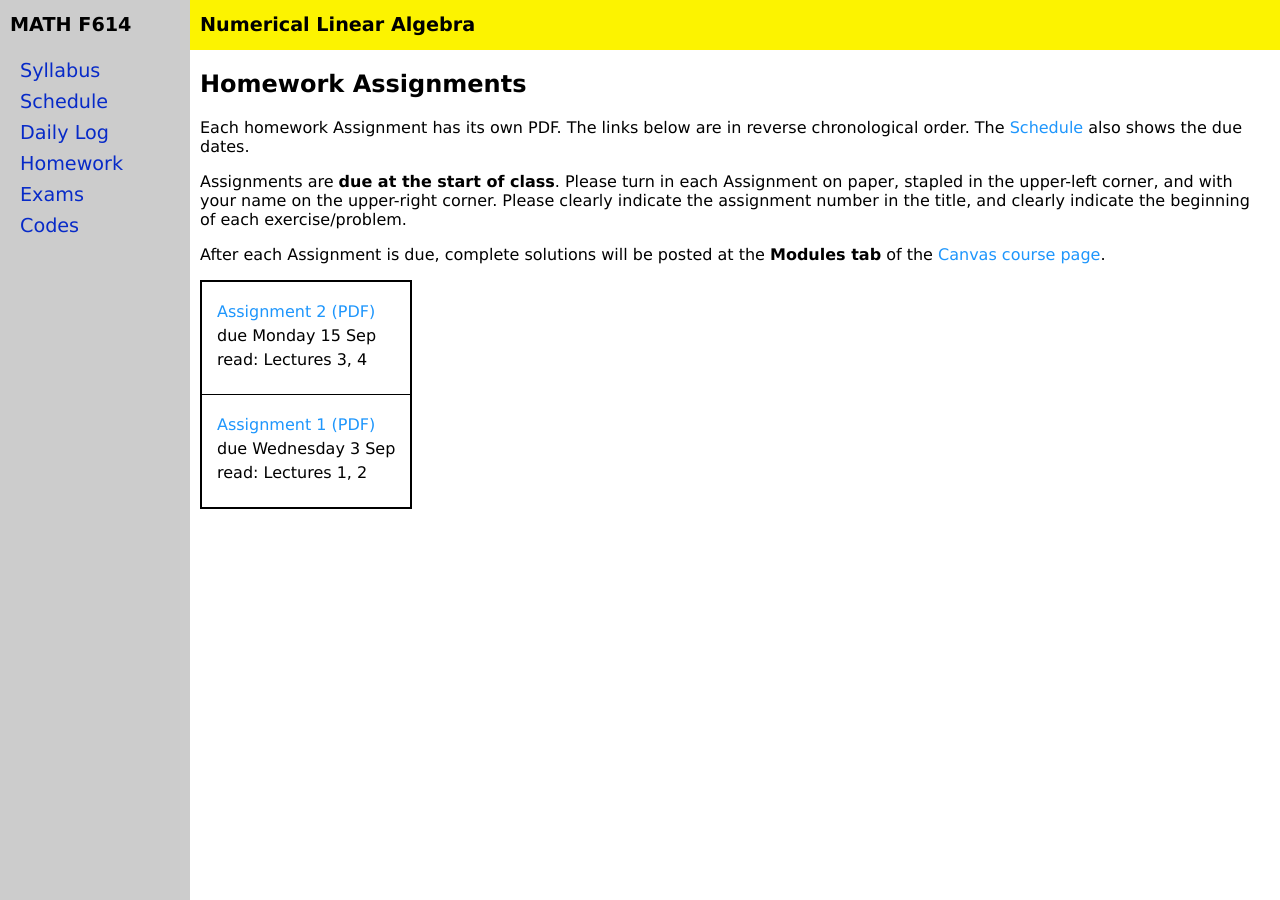
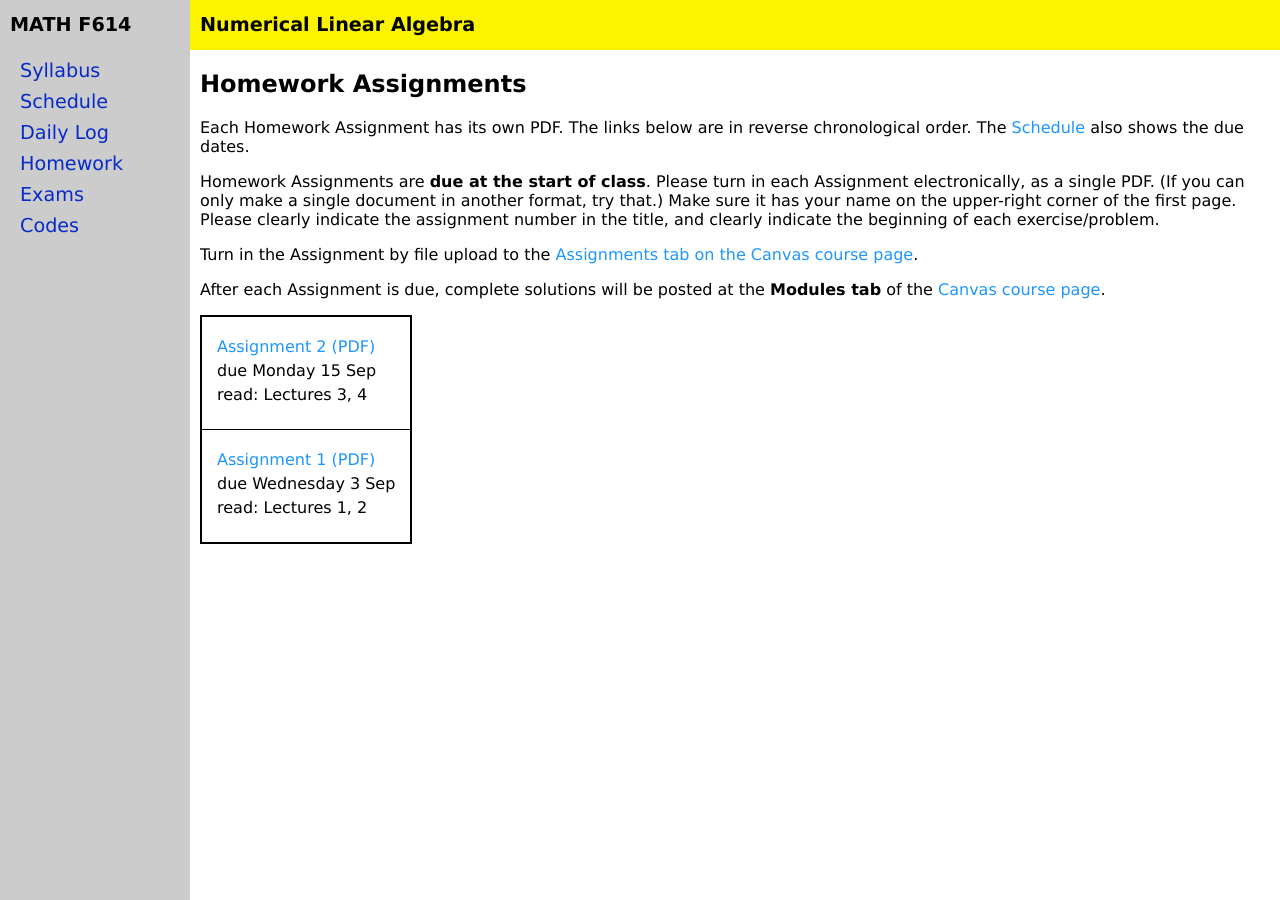
Before and after one commit to bueler/nla, a Jekyll site: the page built from homework.md, in a window 1280 px wide. Built offline with Jekyll 4.4.1, drawn with Linux system fonts in a browser that asks for light colours.

Commit message:
correct how homework is turned in

```diff
--- a/homework.md
+++ b/homework.md
@@ -5,9 +5,11 @@ title: Homework Assignments
 
 ## Homework Assignments
 
-Each homework Assignment has its own PDF.  The links below are in reverse chronological order.  The [Schedule](assets/general/F25/schedule.pdf) also shows the due dates.
+Each Homework Assignment has its own PDF.  The links below are in reverse chronological order.  The [Schedule](assets/general/F25/schedule.pdf) also shows the due dates.
 
-Assignments are **due at the start of class**.  Please turn in each Assignment on paper, stapled in the upper-left corner, and with your name on the upper-right corner.  Please clearly indicate the assignment number in the title, and clearly indicate the beginning of each exercise/problem.
+Homework Assignments are **due at the start of class**.  Please turn in each Assignment electronically, as a single PDF.  (If you can only make a single document in another format, try that.)  Make sure it has your name on the upper-right corner of the first page.  Please clearly indicate the assignment number in the title, and clearly indicate the beginning of each exercise/problem.
+
+Turn in the Assignment by file upload to the [Assignments tab on the Canvas course page](https://canvas.alaska.edu/courses/27130).
 
 After each Assignment is due, complete solutions will be posted at the **Modules tab** of the [Canvas course page](https://canvas.alaska.edu/courses/27130).
 
```
